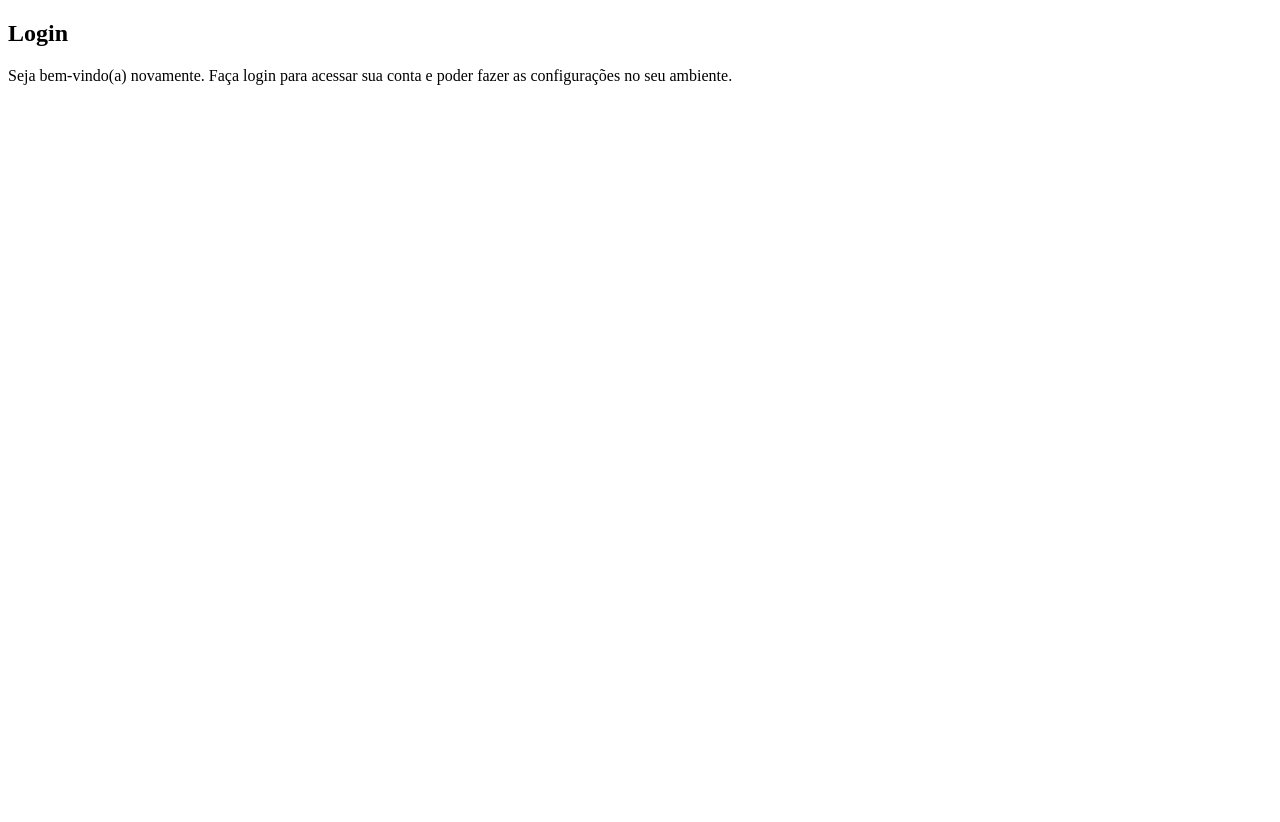
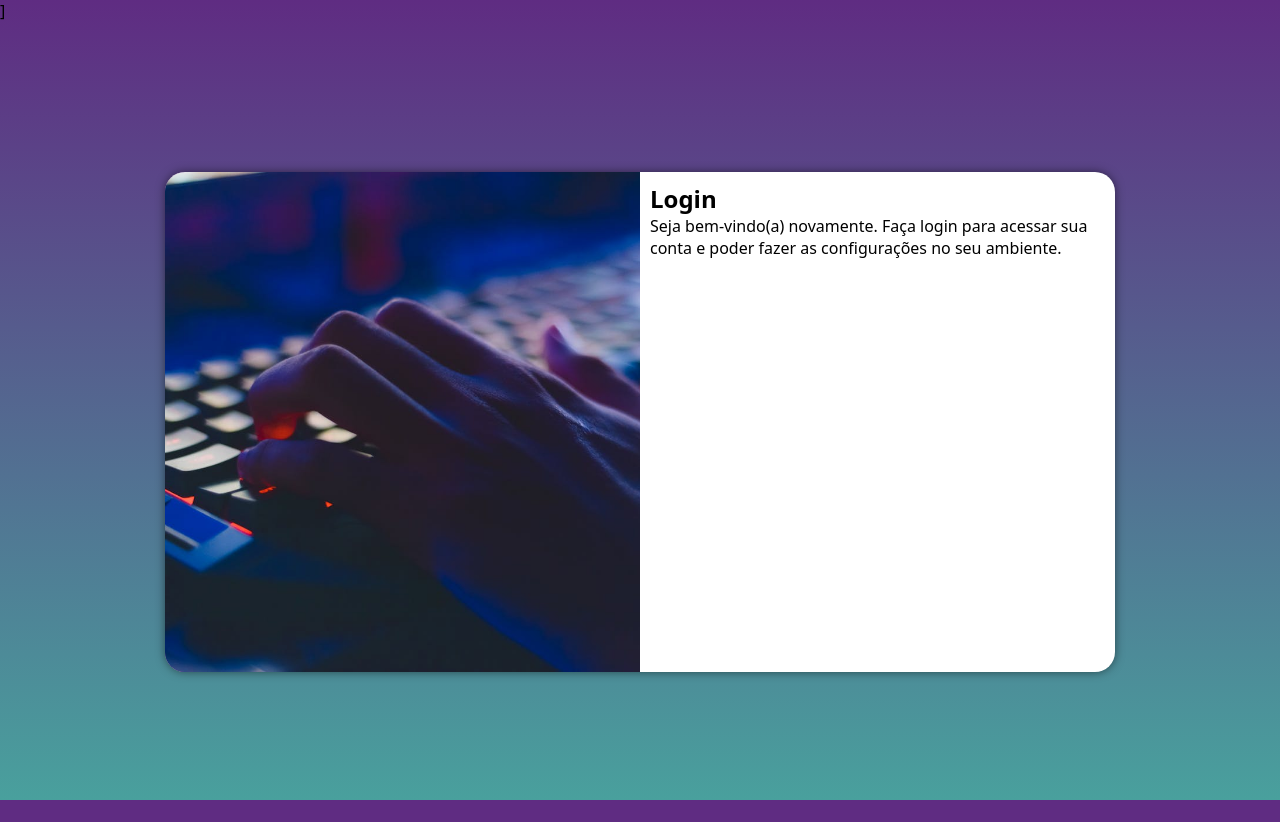
Before and after one commit to eRicK007-w/projeto-login, a plain HTML site: page index.html in a window 1280 px wide. Before the commit the page ends 800 px from the top, so only its background shows below. Drawn offline with Linux system fonts and the light colour scheme.

Commit message:
atualizei media querries referente ao novo projeto

```diff
--- /dev/null
+++ b/estilos/mediaquerry.css
@@ -0,0 +1,52 @@
+@charset "UTF-8";
+
+/* Typical Device Breakpoints
+-------------------------------
+Pequenas telas: =< 480px
+Celular: 480 a 768px
+Tablet: 768 a 992px
+Desktop: 992 a 1200px
+Grandes telas: 1200px e acima
+*/
+
+@media screen and (min-width: 768px) and (max-width: 992px) {
+    body {
+        background-image: linear-gradient(to top, #49a09d, #5f2c82);
+    }
+
+    section {
+        width: 90vw;
+    }
+
+    section#login > div#imagem {
+        float: left;
+        width: 30%;
+        height: 100%;
+    }
+
+    section#login > div#formulario {
+        float: right;
+        width: 70%;
+    }
+}
+
+@media screen and (min-width: 992px) {
+    body {
+        background-image: linear-gradient(to top, #49a09d, #5f2c82);
+    }
+
+    section#login {
+        width: 950px;
+    }
+
+    section#login > div#imagem {
+        float: left;
+        width: 50%;
+        height: 100%;
+    }
+
+    section#login > div#formulario {
+        float: right;
+        width: 50%;
+    }
+}
--- a/estilos/style.css
+++ b/estilos/style.css
@@ -5,3 +5,52 @@
     Verde: #49a09d
     Lilás: #5f2c82
 */
+
+* {
+    font-family: system-ui, -apple-system, BlinkMacSystemFont, 'Segoe UI', Roboto, Oxygen, Ubuntu, Cantarell, 'Open Sans', 'Helvetica Neue', sans-serif;
+    padding: 0px;
+    margin: 0px;
+    box-sizing: border-box;
+}
+
+body, html {
+    background-color: #5f2c82;
+    height: 100vh;
+    width: 100vw;
+}
+
+main {
+    position: relative;
+    height: 100vh;
+    width: 100vw;
+}
+
+section#login {
+    position: absolute;
+    top: 50%;
+    left: 50%;
+    transform: translate(-50%, -50%);
+    overflow: hidden;
+
+    background-color: white;
+    width: 250px;
+    height: 500px;
+    border-radius: 20px;
+    box-shadow: 0px 0px 10px rgba(0, 0, 0, 0.507);
+
+    transition: width .3s, height .3s;
+    transition-timing-function: ease;
+}
+
+section#login > div#imagem {
+    display: block;
+    background: #5f2c82 url(../imagens/pexels-soumil-kumar-4325-735911\ \(1\).jpg) no-repeat;
+    background-size: cover;
+    background-position: left bottom;
+    height: 200px;
+}
+
+section#login > div#formulario {
+    padding: 10px;
+    display: block;
+}
--- a/index.html
+++ b/index.html
@@ -4,7 +4,8 @@
     <meta charset="UTF-8">
     <meta name="viewport" content="width=device-width, initial-scale=1.0">
     <title>Login</title>
-    <link rel="stylesheet" href="estilos/style.css">
+    <link rel="stylesheet" href="estilos/style.css">]
+    <link rel="stylesheet" href="estilos/mediaquerry.css">
 </head>
 <body>
     <main>
```
